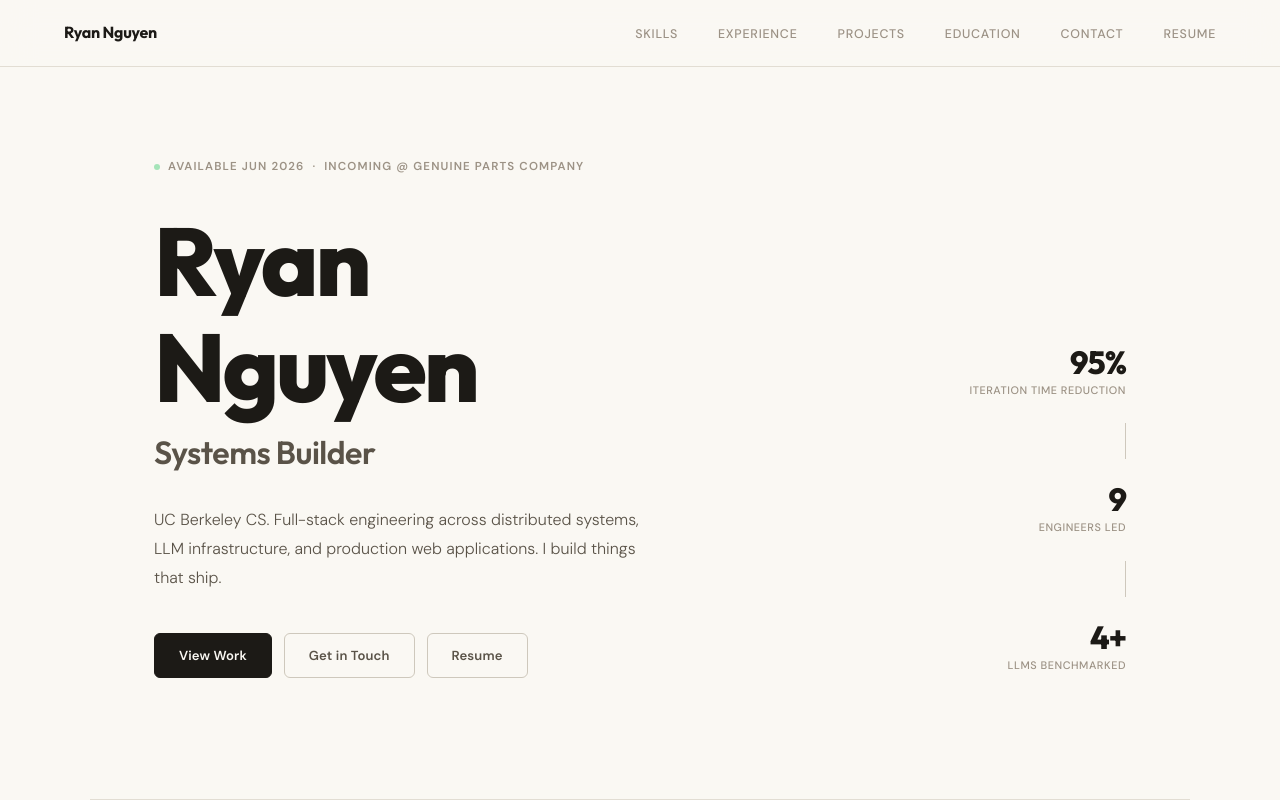
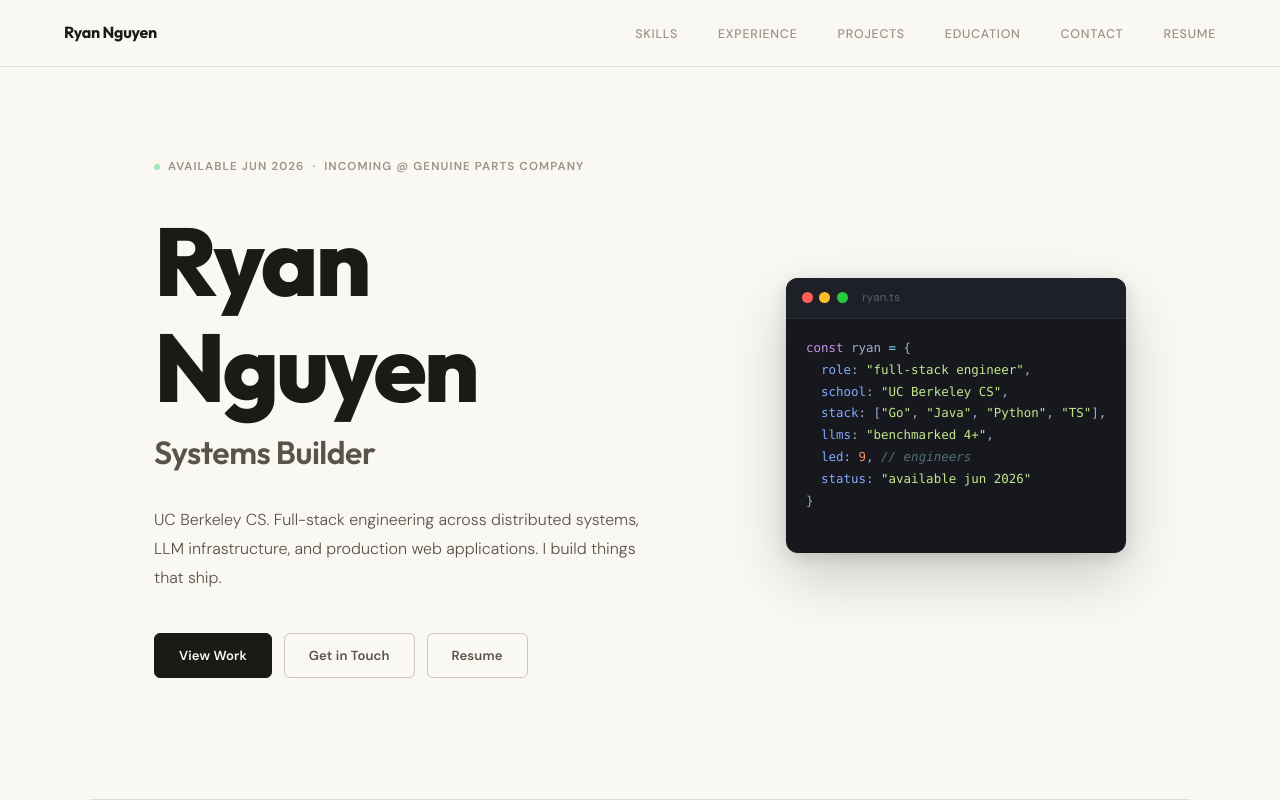
Before and after one commit to RyanTN8/portfolio, a React (Vite) app: page / in a window 1280 px wide. Shown: the top 800 px of the page. Built offline with nearby package versions, Linux system fonts and the light colour scheme.

Commit message:
changed the corny ahh stuff

```diff
--- a/src/components/Hero.tsx
+++ b/src/components/Hero.tsx
@@ -1,43 +1,73 @@
-import { useEffect, useRef, useState } from 'react'
+import { useEffect, useState } from 'react'
 
 const roles = ['Software Engineer', 'Full-Stack Developer', 'Systems Builder', 'ML Engineer']
 
-const rawStats = [
-  { end: 95, suffix: '%', label: 'Iteration time reduction' },
-  { end: 9,  suffix: '',  label: 'Engineers led' },
-  { end: 4,  suffix: '+', label: 'LLMs benchmarked' },
+const lines = [
+  { tokens: [{ t: 'const', c: 'tk-kw' }, { t: ' ryan ', c: 'tk-plain' }, { t: '=', c: 'tk-op' }, { t: ' {', c: 'tk-plain' }] },
+  { tokens: [{ t: '  role', c: 'tk-key' }, { t: ': ', c: 'tk-plain' }, { t: '"full-stack engineer"', c: 'tk-str' }, { t: ',', c: 'tk-plain' }] },
+  { tokens: [{ t: '  school', c: 'tk-key' }, { t: ': ', c: 'tk-plain' }, { t: '"UC Berkeley CS"', c: 'tk-str' }, { t: ',', c: 'tk-plain' }] },
+  { tokens: [{ t: '  stack', c: 'tk-key' }, { t: ': [', c: 'tk-plain' }, { t: '"Go"', c: 'tk-str' }, { t: ', ', c: 'tk-plain' }, { t: '"Java"', c: 'tk-str' }, { t: ', ', c: 'tk-plain' }, { t: '"Python"', c: 'tk-str' }, { t: ', ', c: 'tk-plain' }, { t: '"TS"', c: 'tk-str' }, { t: '],', c: 'tk-plain' }] },
+  { tokens: [{ t: '  llms', c: 'tk-key' }, { t: ': ', c: 'tk-plain' }, { t: '"benchmarked 4+"', c: 'tk-str' }, { t: ',', c: 'tk-plain' }] },
+  { tokens: [{ t: '  led', c: 'tk-key' }, { t: ': ', c: 'tk-plain' }, { t: '9', c: 'tk-num' }, { t: ', ', c: 'tk-plain' }, { t: '// engineers', c: 'tk-comment' }] },
+  { tokens: [{ t: '  status', c: 'tk-key' }, { t: ': ', c: 'tk-plain' }, { t: '"available jun 2026"', c: 'tk-str' }] },
+  { tokens: [{ t: '}', c: 'tk-plain' }] },
 ]
 
-function CountUp({ end, suffix }: { end: number; suffix: string }) {
-  const [val, setVal] = useState(0)
-  const ref = useRef<HTMLDivElement>(null)
-  const started = useRef(false)
+function Terminal() {
+  const [visibleLines, setVisibleLines] = useState(0)
+  const [charIdx, setCharIdx] = useState(0)
+  const [done, setDone] = useState(false)
+
+  const fullText = (lineIdx: number) =>
+    lines[lineIdx].tokens.map((tk) => tk.t).join('')
 
   useEffect(() => {
-    const el = ref.current
-    if (!el) return
-    const observer = new IntersectionObserver(([entry]) => {
-      if (entry.isIntersecting && !started.current) {
-        started.current = true
-        const duration = 1200
-        const startTime = performance.now()
-        const tick = (now: number) => {
-          const t = Math.min((now - startTime) / duration, 1)
-          const eased = 1 - Math.pow(1 - t, 3)
-          setVal(Math.round(eased * end))
-          if (t < 1) requestAnimationFrame(tick)
-        }
-        requestAnimationFrame(tick)
-        observer.disconnect()
-      }
-    }, { threshold: 0.5 })
-    observer.observe(el)
-    return () => observer.disconnect()
-  }, [end])
+    if (visibleLines >= lines.length) { setDone(true); return }
+    const target = fullText(visibleLines).length
+    if (charIdx < target) {
+      const id = setTimeout(() => setCharIdx((c) => c + 1), 28)
+      return () => clearTimeout(id)
+    } else {
+      const id = setTimeout(() => {
+        setVisibleLines((l) => l + 1)
+        setCharIdx(0)
+      }, 60)
+      return () => clearTimeout(id)
+    }
+  }, [visibleLines, charIdx])
+
+  const renderLine = (lineIdx: number, partial?: number) => {
+    const tks = lines[lineIdx].tokens
+    let remaining = partial ?? Infinity
+    return tks.map((tk, i) => {
+      if (remaining <= 0) return null
+      const shown = tk.t.slice(0, remaining)
+      remaining -= tk.t.length
+      return <span key={i} className={tk.c}>{shown}</span>
+    })
+  }
 
   return (
-    <div ref={ref} className="hero-meta-num">
-      {val}{suffix}
+    <div className="terminal">
+      <div className="terminal-bar">
+        <span className="tb-dot" style={{ background: '#ff5f57' }} />
+        <span className="tb-dot" style={{ background: '#ffbd2e' }} />
+        <span className="tb-dot" style={{ background: '#28c840' }} />
+        <span className="tb-filename">ryan.ts</span>
+      </div>
+      <div className="terminal-body">
+        {lines.map((_, i) => {
+          if (i < visibleLines) return <div key={i} className="t-line">{renderLine(i)}</div>
+          if (i === visibleLines) return (
+            <div key={i} className="t-line">
+              {renderLine(i, charIdx)}
+              {!done && <span className="t-cursor" />}
+            </div>
+          )
+          return null
+        })}
+        {done && <span className="t-cursor" />}
+      </div>
     </div>
   )
 }
@@ -46,9 +76,7 @@ export default function Hero() {
   const [roleIdx, setRoleIdx] = useState(0)
 
   useEffect(() => {
-    const id = setInterval(() => {
-      setRoleIdx((i) => (i + 1) % roles.length)
-    }, 2800)
+    const id = setInterval(() => setRoleIdx((i) => (i + 1) % roles.length), 2800)
     return () => clearInterval(id)
   }, [])
 
@@ -62,9 +90,7 @@ export default function Hero() {
           </div>
           <h1 className="hero-name">Ryan<br />Nguyen</h1>
           <div className="hero-role-line">
-            <span key={roleIdx} className="word-cycle">
-              {roles[roleIdx]}
-            </span>
+            <span key={roleIdx} className="word-cycle">{roles[roleIdx]}</span>
           </div>
           <p className="hero-desc">
             UC Berkeley CS. Full-stack engineering across distributed systems, LLM
@@ -73,23 +99,10 @@ export default function Hero() {
           <div className="hero-cta">
             <a href="#projects" className="btn btn-solid">View Work</a>
             <a href="#contact" className="btn btn-outline">Get in Touch</a>
-            <a href="/resume.pdf" target="_blank" rel="noopener noreferrer" className="btn btn-outline">
-              Resume
-            </a>
+            <a href="/resume.pdf" target="_blank" rel="noopener noreferrer" className="btn btn-outline">Resume</a>
           </div>
         </div>
-
-        <div className="hero-meta">
-          {rawStats.map((s, i) => (
-            <div key={s.label} style={{ display: 'contents' }}>
-              <div className="hero-meta-item">
-                <CountUp end={s.end} suffix={s.suffix} />
-                <div className="hero-meta-label">{s.label}</div>
-              </div>
-              {i < rawStats.length - 1 && <div className="hero-meta-divider" />}
-            </div>
-          ))}
-        </div>
+        <Terminal />
       </div>
     </section>
   )
--- a/src/index.css
+++ b/src/index.css
@@ -170,25 +170,54 @@ nav {
 }
 .btn-outline:hover { border-color: var(--sub); color: var(--text); }
 
-.hero-meta {
-  display: flex; flex-direction: column; gap: 1.5rem;
-  align-items: flex-end; padding-bottom: .25rem;
+/* ── Terminal ── */
+.terminal {
+  width: 340px;
+  background: #16181d;
+  border-radius: 12px;
+  overflow: hidden;
+  box-shadow: 0 24px 60px rgba(0,0,0,.18), 0 4px 16px rgba(0,0,0,.12);
+  flex-shrink: 0;
+  align-self: center;
 }
-.hero-meta-item { text-align: right; }
-.hero-meta-num {
-  font-family: 'Outfit', sans-serif;
-  font-size: 2rem; font-weight: 800;
-  color: var(--accent); line-height: 1;
-  letter-spacing: -1px;
+.terminal-bar {
+  display: flex; align-items: center; gap: .4rem;
+  padding: .7rem 1rem;
+  background: #1e2027;
+  border-bottom: 1px solid #2a2d36;
 }
-.hero-meta-label {
-  font-size: .68rem; color: var(--muted);
-  letter-spacing: .05em; text-transform: uppercase;
-  margin-top: .25rem; font-weight: 500;
+.tb-dot {
+  width: 11px; height: 11px; border-radius: 50%;
+  flex-shrink: 0;
 }
-.hero-meta-divider {
-  width: 1px; height: 36px; background: var(--border2);
-  margin-left: auto;
+.tb-filename {
+  font-size: .72rem; color: #5a5f72;
+  margin-left: .5rem; font-family: 'DM Sans', monospace;
+  letter-spacing: .03em;
+}
+.terminal-body {
+  padding: 1.1rem 1.25rem 1.25rem;
+  font-family: 'DM Mono', 'Fira Mono', 'Menlo', monospace;
+  font-size: .78rem; line-height: 1.75;
+  min-height: 180px;
+}
+.t-line { white-space: pre; }
+.tk-kw      { color: #c792ea; }
+.tk-key     { color: #82aaff; }
+.tk-str     { color: #c3e88d; }
+.tk-num     { color: #f78c6c; }
+.tk-op      { color: #89ddff; }
+.tk-comment { color: #546e7a; font-style: italic; }
+.tk-plain   { color: #a6accd; }
+.t-cursor {
+  display: inline-block;
+  width: 2px; height: 1em;
+  background: #a6accd;
+  vertical-align: text-bottom;
+  animation: blink-cursor .9s step-end infinite;
+}
+@keyframes blink-cursor {
+  0%, 100% { opacity: 1; } 50% { opacity: 0; }
 }
 
 /* ── Shared layout ── */
@@ -539,9 +568,7 @@ footer {
   #hero, section { padding-left: 2rem; padding-right: 2rem; }
   footer { padding: 1.5rem 2rem; }
   .hero-inner { grid-template-columns: 1fr; }
-  .hero-meta { flex-direction: row; align-items: flex-start; }
-  .hero-meta-divider { width: 40px; height: 1px; margin: auto 0; }
-  .hero-meta-item { text-align: left; }
+  .terminal { width: 100%; }
   .exp-row { grid-template-columns: 1fr; gap: .75rem; margin: 0; padding-left: 0; padding-right: 0; }
   .edu-row { grid-template-columns: 1fr; gap: 1rem; }
   .contact-inner { grid-template-columns: 1fr; gap: 2rem; }
```
